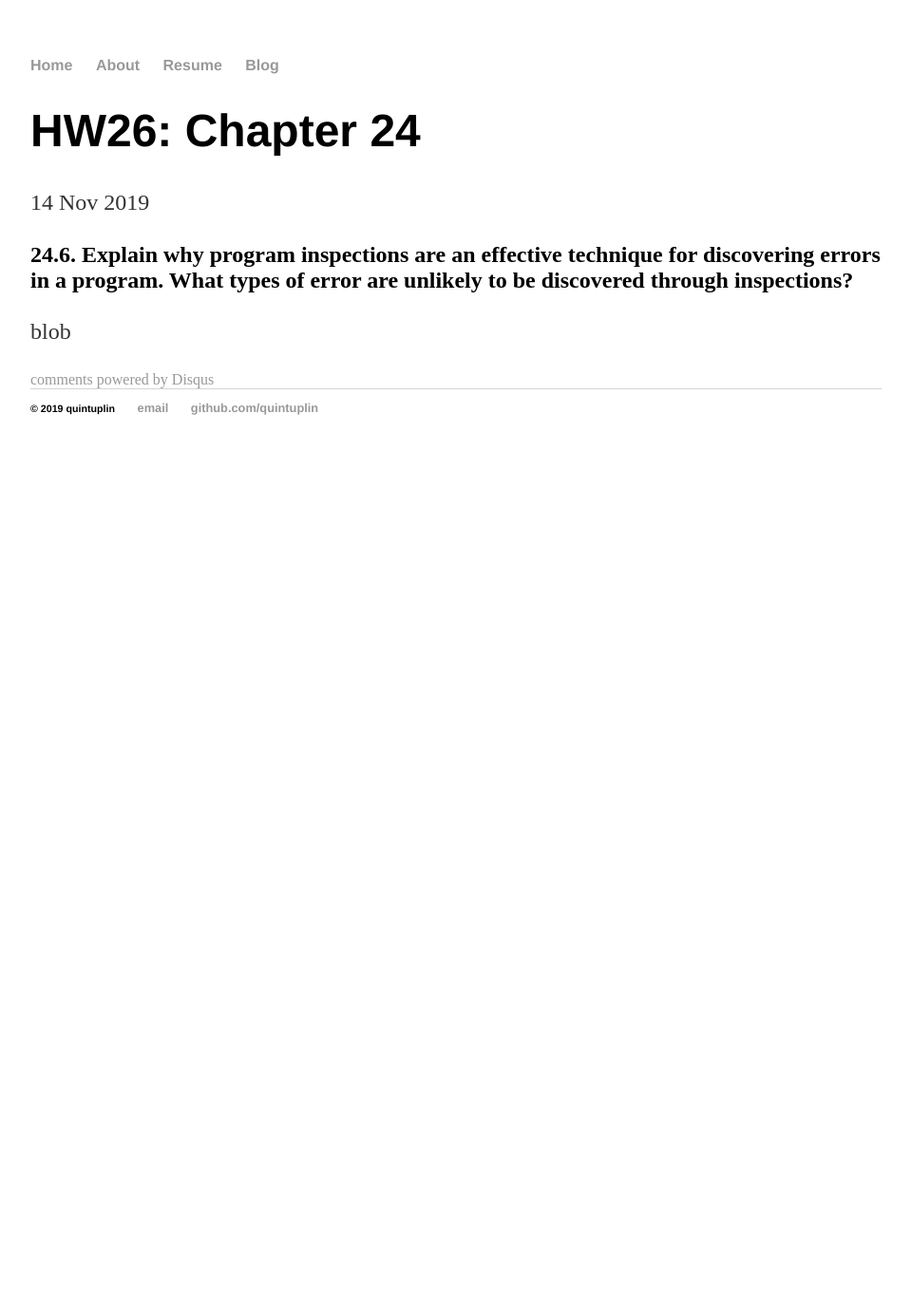
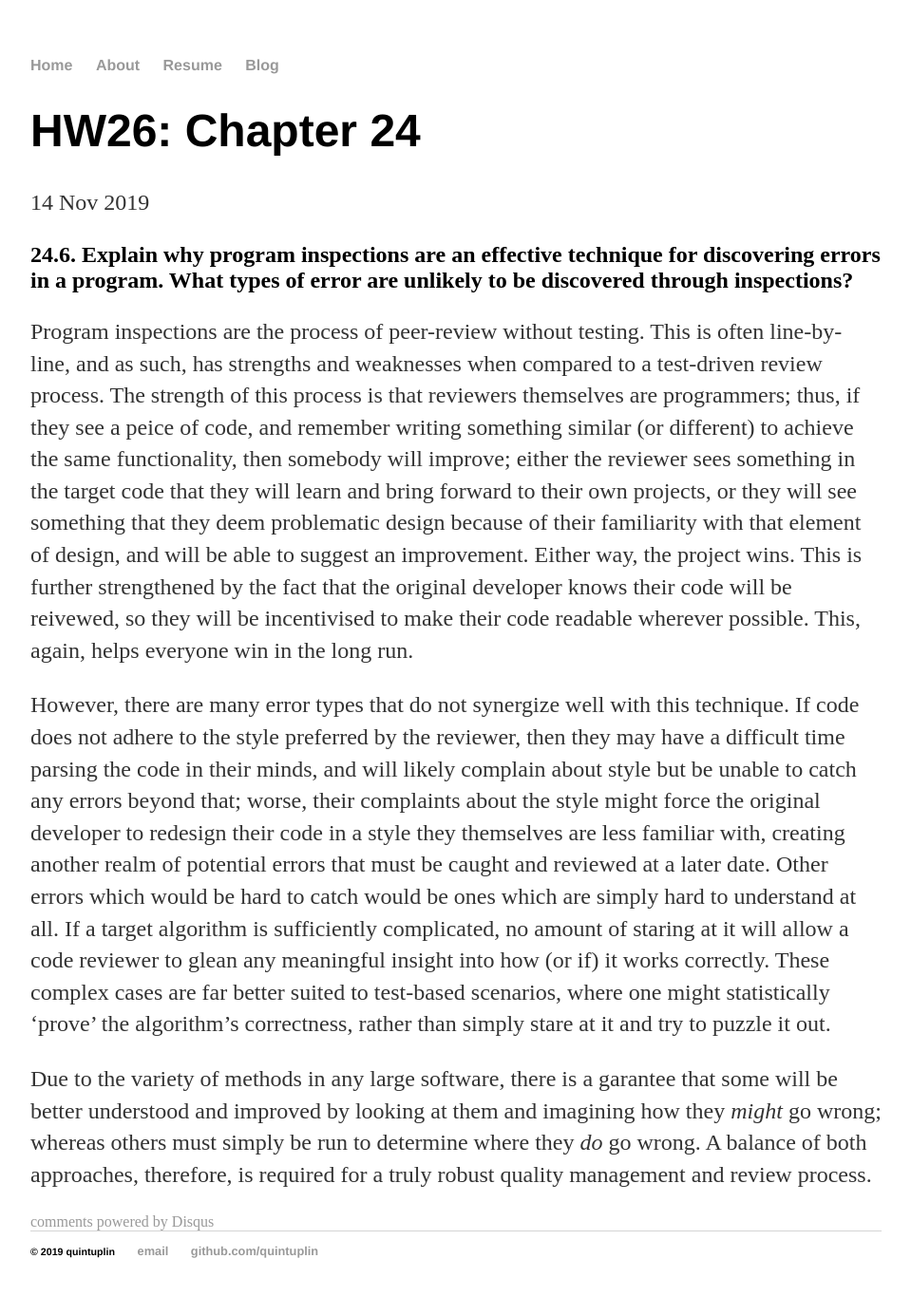
Before and after one commit to Quintuplin/quintuplin.github.io, a Jekyll site: the page built from _posts/2019-11-14-Chapter-24.md, in a window 1280 px wide. Shown: the whole page at 95% size, without its empty margins (160-1119 px from the left). Built offline with Jekyll 4.4.1, drawn with Linux system fonts in a browser that asks for light colours; comment, search, counter and statistics services are not loaded; before the commit the page ends 900 px from its top, so only the background shows below that.

Commit message:
Update 2019-11-14-Chapter-24.md

```diff
--- a/_posts/2019-11-14-Chapter-24.md
+++ b/_posts/2019-11-14-Chapter-24.md
@@ -6,4 +6,8 @@ date: 2019-11-14
 
 ## 24.6. Explain why program inspections are an effective technique for discovering errors in a program. What types of error are unlikely to be discovered through inspections?
 
-blob
+Program inspections are the process of peer-review without testing. This is often line-by-line, and as such, has strengths and weaknesses when compared to a test-driven review process. The strength of this process is that reviewers themselves are programmers; thus, if they see a peice of code, and remember writing something similar (or different) to achieve the same functionality, then somebody will improve; either the reviewer sees something in the target code that they will learn and bring forward to their own projects, or they will see something that they deem problematic design because of their familiarity with that element of design, and will be able to suggest an improvement. Either way, the project wins. This is further strengthened by the fact that the original developer knows their code will be reivewed, so they will be incentivised to make their code readable wherever possible. This, again, helps everyone win in the long run.
+
+However, there are many error types that do not synergize well with this technique. If code does not adhere to the style preferred by the reviewer, then they may have a difficult time parsing the code in their minds, and will likely complain about style but be unable to catch any errors beyond that; worse, their complaints about the style might force the original developer to redesign their code in a style they themselves are less familiar with, creating another realm of potential errors that must be caught and reviewed at a later date. Other errors which would be hard to catch would be ones which are simply hard to understand at all. If a target algorithm is sufficiently complicated, no amount of staring at it will allow a code reviewer to glean any meaningful insight into how (or if) it works correctly. These complex cases are far better suited to test-based scenarios, where one might statistically 'prove' the algorithm's correctness, rather than simply stare at it and try to puzzle it out.
+
+Due to the variety of methods in any large software, there is a garantee that some will be better understood and improved by looking at them and imagining how they *might* go wrong; whereas others must simply be run to determine where they *do* go wrong. A balance of both approaches, therefore, is required for a truly robust quality management and review process.
```
